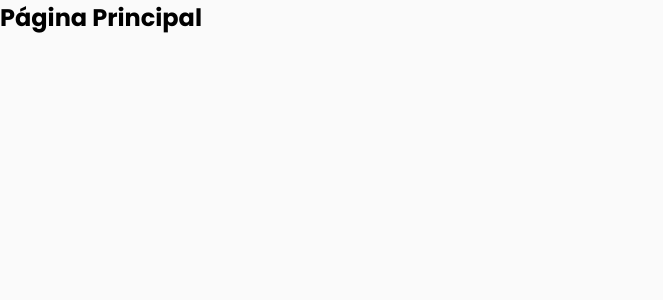
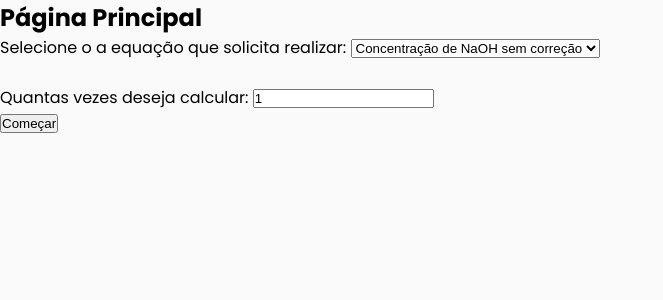
Before and after one commit to PunkPotatoQueen/Projeto-4, a Flask app: page / in a window 1280 px wide. Shown: the part 48-348 px from the top of the page, without its empty margins (0-663 px from the left). Run offline with Flask 3, Linux system fonts and the light colour scheme.

Commit message:
Code/Site integracão 0.1

```diff
--- a/main.py
+++ b/main.py
@@ -1,11 +1,25 @@
-from flask import Flask, render_template
+from flask import Flask, render_template, request, redirect, url_for
 
 app = Flask(__name__)
 
 
-@app.route("/")
+@app.route("/", methods=["GET","POST"])
 def index():
-    return render_template('index.html')
+    if request.method == 'GET':
+        return render_template('index.html')
+
+    if request.method == "POST":
+        selected_eq = request.form.get('eq_select').strip()
+        quantity_eq = request.form.get('eq_quantity').strip()
+
+
+
+@app.route("/calculus",  methods=["GET","POST"])
+def equacoes(selected_eq, quantity_eq):
+    if request.method == "GET":
+        return
+
+    return render_template('equacoes.html')
 
 
 if __name__ == '__main__':
--- a/templates/index.html
+++ b/templates/index.html
@@ -2,6 +2,19 @@
 
 {% block main %}
 <main>
-    <h2>Página Principal</h2>
+    <div>
+        <h2>Página Principal</h2>
+        <form action="/" method="POST">
+            <label for="eq_select">Selecione o a equação que solicita realizar:</label>
+            <select for="eq_select" name="eq_select" id="eq_select" >
+                <option value="valor 1">Concentração de NaOH sem correção</option>
+                <option value="valor 2">Concentração de NaOH sem correção</option>
+                <option value="valor 3">Concentração molar</option>
+            </select></br></br>
+            <label for="eq_quantity"> Quantas vezes deseja calcular: </label>
+            <input type="int" name="eq_quantity" id="eq_quantity" value="1" required></br>
+            <button type="submit">Começar</button>
+        </form>
+    </div>
 </main>
 {% endblock %}
```
Also changed, not shown: templates/equacoes.html (added, +17 -0 lines).
